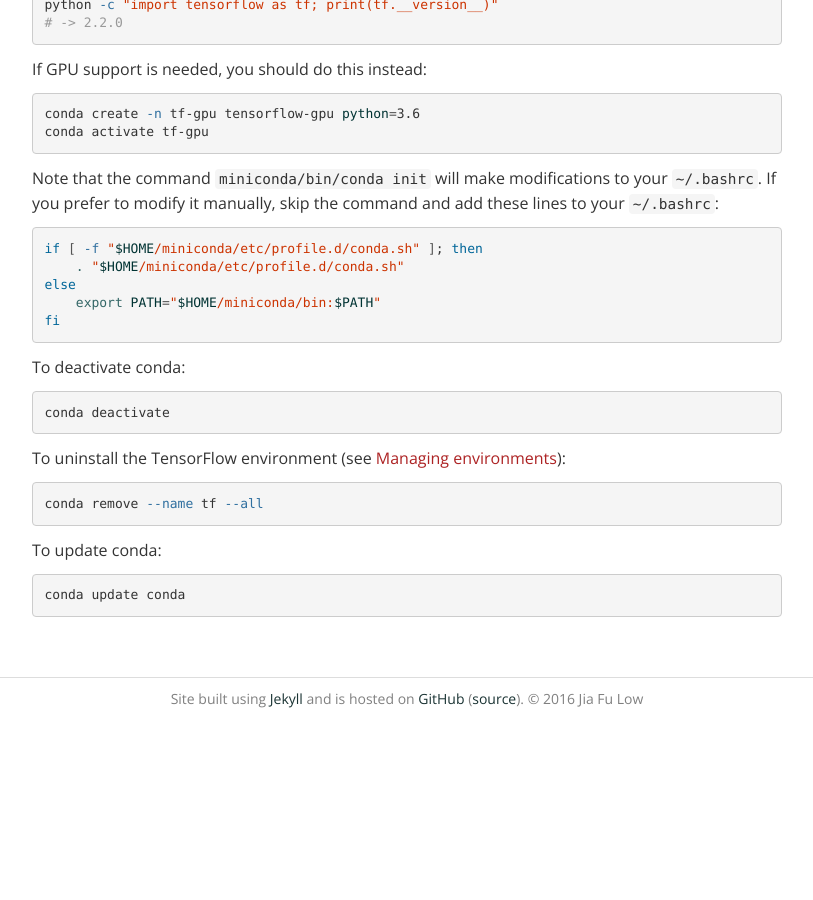
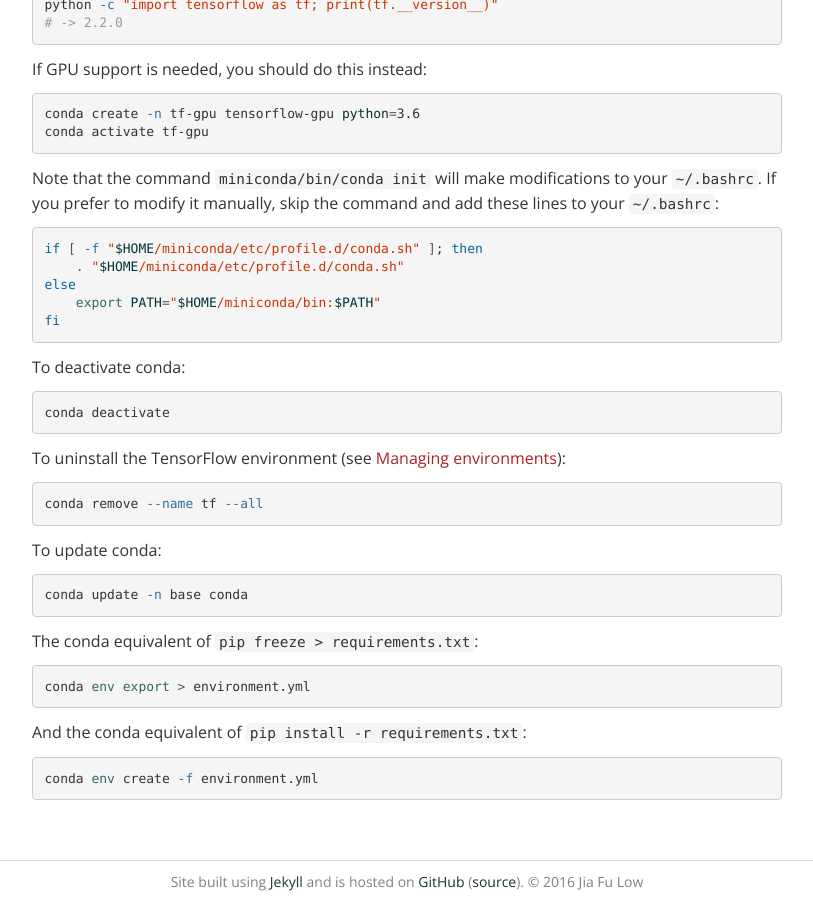
Before and after one commit to jiafulow/jiafulow.github.io, a Jekyll site: the page built from _posts/2020-07-23-install-tensorflow-2-with-conda.md, in a window 1280 px wide and 900 px high, scrolled down 632 px. Shown: the whole window, without its empty margins (233-1046 px from the left). Built offline with Jekyll 4.4.1, drawn with Linux system fonts in a browser that asks for light colours; a style sheet for code colours, icons or effects is not loaded; before the commit the page ends 1349 px from its top, so only the background shows below that.

Commit message:
Create 2020-08-22-tensorflow-gen-math-ops-py.md

````diff
--- a/_posts/2020-07-23-install-tensorflow-2-with-conda.md
+++ b/_posts/2020-07-23-install-tensorflow-2-with-conda.md
@@ -62,5 +62,17 @@ conda remove --name tf --all
 To update conda:
 
 ``` bash
-conda update conda
+conda update -n base conda
 ```
+
+The conda equivalent of `pip freeze > requirements.txt`:
+
+``` bash
+conda env export > environment.yml
+```
+
+And the conda equivalent of `pip install -r requirements.txt`:
+
+``` bash
+conda env create -f environment.yml
+```
````
Also changed, not shown: _permaposts/quotes.md (+14 -0 lines), _posts/2020-08-22-tensorflow-gen-math-ops-py.md (added, +15 -0 lines).
